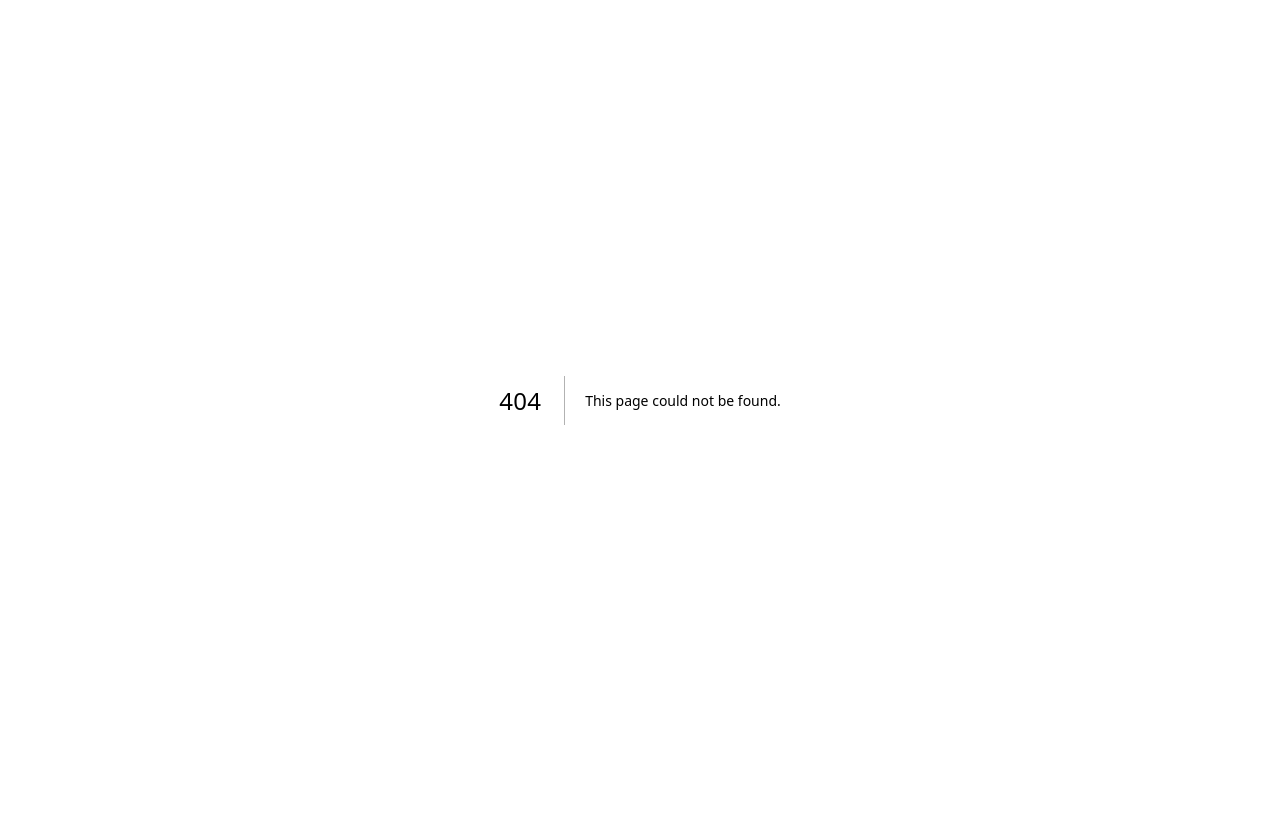
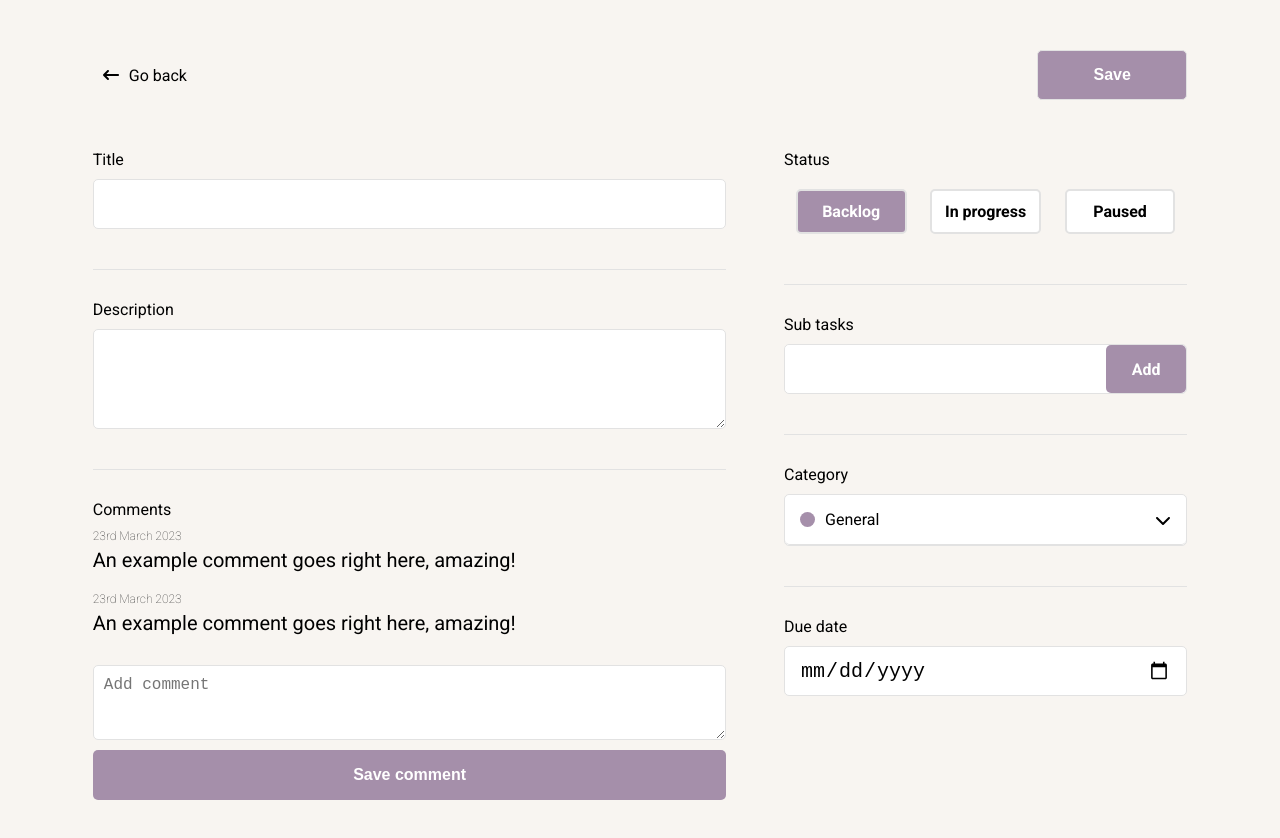
Before and after one commit to jonnicholson94/kanby-open, a Next.js app: page /view-task in a window 1280 px wide. Before the commit this address had no page. Shown: the top 838 px of the page. Before the commit the page ends 800 px from the top, so only its background shows below. Built offline with nearby package versions, Linux system fonts and the light colour scheme.

Commit message:
Finished off create task page layout and state. Built new components for it. Built out layout for view task page, and created initial state for it.

```diff
--- /dev/null
+++ b/components/DashboardComments.tsx
@@ -0,0 +1,22 @@
+
+import DashboardFormLabel from "../elements/DashboardFormLabel"
+
+const DashboardComments = () => {
+    return (
+        <>
+                        <DashboardFormLabel label="Comments" />
+                        <div className="auto-height width-100 flex-column margin-vertical-10">
+                            <p className="comment-date">23rd March 2023</p>
+                            <p className="comment">An example comment goes right here, amazing!</p>
+                        </div>
+                        <div className="auto-height width-100 flex-column margin-vertical-10">
+                            <p className="comment-date">23rd March 2023</p>
+                            <p className="comment">An example comment goes right here, amazing!</p>
+                        </div>
+                        <textarea className="comment-textarea width-100" placeholder="Add comment" />
+                        <button className="comment-button width-100 margin-vertical-10">Save comment</button>
+                    </>
+    )
+}
+
+export default DashboardComments
--- a/components/DashboardSubTasks.tsx
+++ b/components/DashboardSubTasks.tsx
@@ -1,21 +1,47 @@
+
+import { useState } from 'react'
+
 import DashboardFormLabel from "../elements/DashboardFormLabel"
+import { SubTask } from "../types/dataSchema"
 
-const DashboardSubTasks = () => {
+type Props = {
+    state: SubTask[] | undefined[],
+    setState: React.Dispatch<React.SetStateAction<SubTask[] | undefined[]>>
+}
+
+const DashboardSubTasks = ({ state, setState }: Props) => {
+
+    const [individualTask, setIndividualTask] = useState<string>("")
+
+    const handleClick = () => {
+        setState([...state, { title: individualTask, status: false }])
+        setIndividualTask("")
+    }
+
+    const handleChange = (e: React.ChangeEvent<HTMLInputElement>) => {
+        setIndividualTask(e.target.value)
+    }
+
     return (
         <>
             <DashboardFormLabel label="Sub tasks" />
             <div className="auto-height width-100 flex-center flex-column">
+                { state.map(x => {
+                    return (
                         <div className="sub-task auto-height width-100 flex-center margin-vertical-10">
                             <div className="auto-height width-10 flex-center margin-vertical-10">
-                        <input type="checkbox" />
+                                <input type="checkbox" value={x.status} />
                             </div>
                             <div className="auto-height width-90 flex-start margin-vertical-10">
-                        <p>Task title</p>
+                                <p>{x.title}</p>
                             </div>
                         </div>
-                <div className="add-task auto-height width-100 flex-center">
-                    <input className="task-input height-100 width-90" type="text" />
-                    <button className="task-button height-100 width-10">Add</button>
+                    )
+                })}
+
+                <div className="add-task auto-height width-100 flex-center margin-vertical-10">
+                    <input className="task-input height-100 width-80" type="text" value={individualTask} onChange={handleChange} />
+                    <div className="task-button height-100 width-20 flex-center" onClick={handleClick}>Add</div>
                 </div>
             </div>
         </>
--- a/elements/CategoryButton.tsx
+++ b/elements/CategoryButton.tsx
@@ -15,10 +15,10 @@ const CategoryButton = ({ category, selected, onClick }: Props) => {
     return (
         <div className="dashboard-selected width-100 flex-center" onClick={() => onClick(category)}>
             <div className="height-100 width-47 flex-start">
-                <span className="category-span margin-right-10" style={{backgroundColor: calculateColour(category)}}></span>
+                <span className="category-span margin-right-10 margin-left-10" style={{backgroundColor: calculateColour(category)}}></span>
                 <p>{category}</p>
             </div>
-            <div className="height-100 width-47 flex-end">
+            <div className="height-100 width-47 flex-end margin-right-10">
                 { !selected ? null : <FontAwesomeIcon icon={faChevronDown} /> }
             </div>
         </div>
--- a/elements/DashboardBackButton.tsx
+++ b/elements/DashboardBackButton.tsx
@@ -3,13 +3,22 @@ import Link from "next/link"
 import { FontAwesomeIcon } from "@fortawesome/react-fontawesome"
 import { faLongArrowLeft } from "@fortawesome/free-solid-svg-icons"
 
-const DashboardBackButton = () => {
+type Props = {
+    showSaveButton: boolean
+}
+
+const DashboardBackButton = ({ showSaveButton }: Props) => {
     return (
-        <div className="auto-height width-100 flex-start">
-            <Link className="auto-height flex-center" href="/dashboard">
-                <FontAwesomeIcon className="margin-right-10" icon={faLongArrowLeft} />
-                <p>Go back</p>
-            </Link>
+        <div className="auto-height width-100 flex-center">
+            <div className="auto-height width-47 flex-start">
+                <Link className="auto-height flex-center" href="/dashboard">
+                    <FontAwesomeIcon className="margin-right-10 margin-left-10" icon={faLongArrowLeft} />
+                    <p>Go back</p>
+                </Link>
+            </div>
+            <div className="auto-height width-47 flex-end">
+                { showSaveButton === true ? <button className="save-button">Save</button> : null }
+            </div>
         </div>
     )
 }
--- a/elements/DashboardCard.tsx
+++ b/elements/DashboardCard.tsx
@@ -16,7 +16,7 @@ type Props = {
 const DashboardCard = ({ title, category, date }: Props) => {
 
     return (
-        <Link className="dashboard-card auto-height width-100 flex-center margin-vertical-10" href="">
+        <Link className="dashboard-card auto-height width-100 flex-center margin-vertical-10" href="/view-task">
             <div className="auto-height width-47 flex-start">
                 <h3 className="margin-left-10">{title}</h3>
             </div>
--- /dev/null
+++ b/elements/DashboardDivider.tsx
@@ -0,0 +1,8 @@
+
+const DashboardDivider = () => {
+    return (
+        <span className="dashboard-divider width-100 margin-vertical-30"></span>
+    )
+}
+
+export default DashboardDivider
--- a/elements/DashboardStatus.tsx
+++ b/elements/DashboardStatus.tsx
@@ -18,7 +18,7 @@ const DashboardStatus = ({ state, setState }: Props) => {
     return (
         <>
             <DashboardFormLabel label="Status" />
-            <div className="width-100 auto-height flex-around margin-vertical-10">
+            <div className="status-container width-100 auto-height flex-around margin-vertical-10">
                 <div className={state === "Backlog" ? "status-button active-status width-27 flex-center margin-vertical-10" : "status-button width-27 flex-center margin-vertical-10"} onClick={() => handleClick("Backlog")}>Backlog</div>
                 <div className={state === "In progress" ? "status-button active-status width-27 flex-center margin-vertical-10" : "status-button width-27 flex-center margin-vertical-10"} onClick={() => handleClick("In progress")}>In progress</div>
                 <div className={state === "Paused" ? "status-button active-status width-27 flex-center margin-vertical-10" : "status-button width-27 flex-center margin-vertical-10"} onClick={() => handleClick("Paused")}>Paused</div>
--- /dev/null
+++ b/pages/view-task.tsx
@@ -0,0 +1,52 @@
+
+import { useState } from "react"
+
+import DashboardContainer from "../components/DashboardContainer"
+import DashboardTitle from "../components/DashboardTitle"
+import DashboardDivider from "../elements/DashboardDivider"
+import DashboardBackButton from "../elements/DashboardBackButton"
+import DashboardTextarea from "../elements/DashboardTextarea"
+import DashboardComments from "../components/DashboardComments"
+import DashboardStatus from "../elements/DashboardStatus"
+import DashboardSubTasks from "../components/DashboardSubTasks"
+import DashboardCategory from "../elements/DashboardCategory"
+
+import { Category, Status, SubTask } from "../types/dataSchema"
+import DashboardDateInput from "../elements/DashboardDateInput"
+
+const ViewTask = () => {
+
+    const [title, setTitle] = useState<string>("")
+    const [description, setDescription] = useState<string>("")
+    const [status, setStatus] = useState<Status>("Backlog")
+    const [subTasks, setSubTasks] = useState<SubTask[] | undefined[]>([])
+    const [category, setCategory] = useState<Category>("General")
+    const [date, setDate] = useState<string>("")
+
+    return (
+        <DashboardContainer>
+            <DashboardBackButton showSaveButton={true} />
+            <div className="view-task-container auto-height width-100 flex-around-start margin-vertical-50">
+                <div className="view-task-left width-55 flex-center-start flex-column">
+                    <DashboardTitle state={title} setState={setTitle} />
+                    <DashboardDivider />
+                    <DashboardTextarea state={description} setState={setDescription} />
+                    <DashboardDivider />
+                    <DashboardComments />
+                </div>
+                <div className="view-task-right auto-height width-35 flex-start flex-column">
+                    <DashboardStatus state={status} setState={setStatus} />
+                    <DashboardDivider />
+                    <DashboardSubTasks state={subTasks} setState={setSubTasks} />
+                    <DashboardDivider />
+                    <DashboardCategory state={category} setState={setCategory} />
+                    <DashboardDivider />
+                    <DashboardDateInput state={date} setState={setDate} />
+                </div>
+            </div>
+
+        </DashboardContainer>
+    )
+}
+
+export default ViewTask
--- a/styles/common.css
+++ b/styles/common.css
@@ -39,6 +39,10 @@
     width: 75%;
 }
 
+.width-55 {
+    width: 55%;
+}
+
 .width-50 {
     width: 50%;
 }
@@ -47,8 +51,20 @@
     width: 47.5%;
 }
 
+.width-45 {
+    width: 45%;
+}
+
+.width-35 {
+    width: 35%;
+}
+
 .width-27 {
     width: 27.5%;
+}
+
+.width-20 {
+    width: 20%;
 }
 
 .width-10 {
@@ -77,9 +93,21 @@
     justify-content: flex-end;
 }
 
+.flex-center-start {
+    display: flex;
+    align-items: flex-start;
+    justify-content: center;
+}
+
 .flex-around {
     display: flex;
     align-items: center;
+    justify-content: space-around;
+}
+
+.flex-around-start {
+    display: flex;
+    align-items: flex-start;
     justify-content: space-around;
 }
 
@@ -131,8 +159,16 @@
     margin-left: 10px;
 }
 
+.margin-left-20 {
+    margin-left: 20px;
+}
+
 .margin-right-10 {
     margin-right: 10px;
+}
+
+.margin-right-20 {
+    margin-right: 20px;
 }
 
 .margin-right-30 {
--- a/styles/components.css
+++ b/styles/components.css
@@ -171,8 +171,8 @@
     border: 1px solid var(--border);
     background-color: var(--white);
     border-radius: 5px;
-    padding: 15px;
-    font-size: 24px
+    padding: 10px 10px;
+    font-size: 20px
 }
 
 .status-button {
@@ -213,6 +213,8 @@
     background-color: var(--purple);
     color: var(--white);
     font-weight: bold;
+    border-radius: 5px;
+    cursor: pointer;
 }
 
 .title-input {
@@ -232,9 +234,85 @@
     color: var(--white);
 }
 
+.save-button {
+    height: 50px;
+    width: 150px;
+    background-color: var(--purple);
+    border: 1px solid var(--border);
+    color: var(--white);
+    font-weight: bold;
+    font-size: 16px;
+}
+
+.comment-date {
+    font-size: 12px;
+    margin-bottom: 5px;
+    font-weight: 200;
+    color: var(--off-black);
+}
+
+.comment {
+    font-size: 20px;
+}
+
+.comment-textarea {
+    height: 75px;
+    padding: 10px;
+    font-size: 16px;
+    background-color: var(--white);
+    border-radius: 5px;
+    border-color: var(--border);
+    margin-top: 20px;
+}
+
+.comment-button {
+    height: 50px;
+    background-color: var(--purple);
+    font-size: 16px;
+    font-weight: bold;
+    color: var(--white);
+}
+
+.dashboard-divider {
+    height: 1px;
+    background-color: var(--border);
+}
+
+@media only screen and (max-width: 1000px) {
+    .view-task-container {
+        flex-direction: column;
+    }
+
+    .view-task-left, .view-task-right {
+        width: 100%;
+    }
+
+    .view-task-right {
+        margin-top: 30px;
+    }
+}
+
 @media only screen and (max-width: 800px) {
     .hero-bubble-1 {
         bottom: 5%;
         right: 2.5%;
     }
+
+    .task-input {
+        width: 70%;
+    }
+
+    .task-button {
+        width: 30%;
+    }
 }
+
+@media only screen and (max-width: 500px) {
+    .status-container {
+        flex-direction: column;
+    }
+
+    .status-button {
+        width: 100%;
+    }
+}
--- a/types/dataSchema.ts
+++ b/types/dataSchema.ts
@@ -25,6 +25,11 @@ export type IndividualTask = {
     createdDate: string
 }
 
+export type SubTask = {
+    title: string,
+    status: boolean
+}
+
 export type Status = "Backlog" | "In progress" | "Paused" | "Completed"
 
 export type Category = "General" | "Work" | "Life" | "Health" | "Learning"
```
Also changed, not shown: pages/create-task.tsx (+4 -3 lines). Lines whose indentation alone changed are shown as unchanged.
